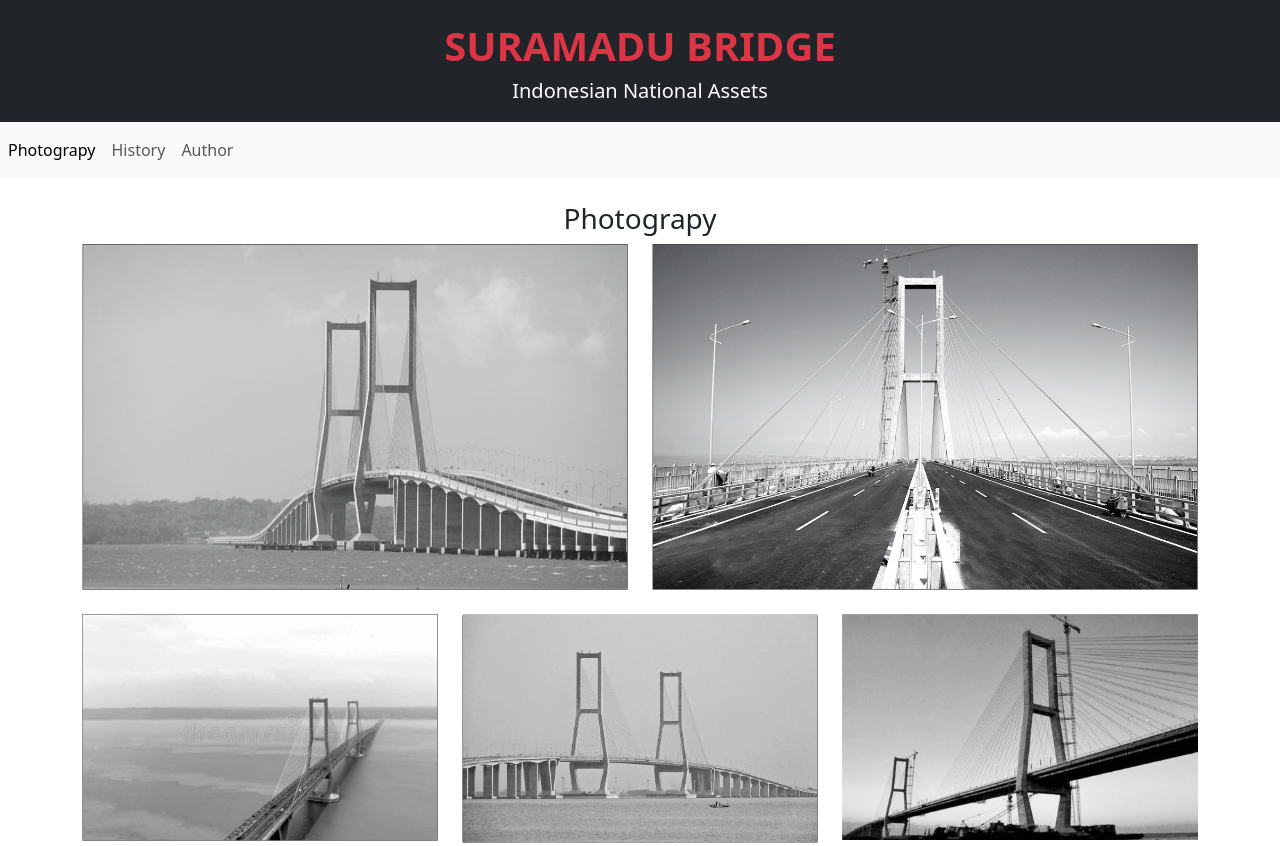
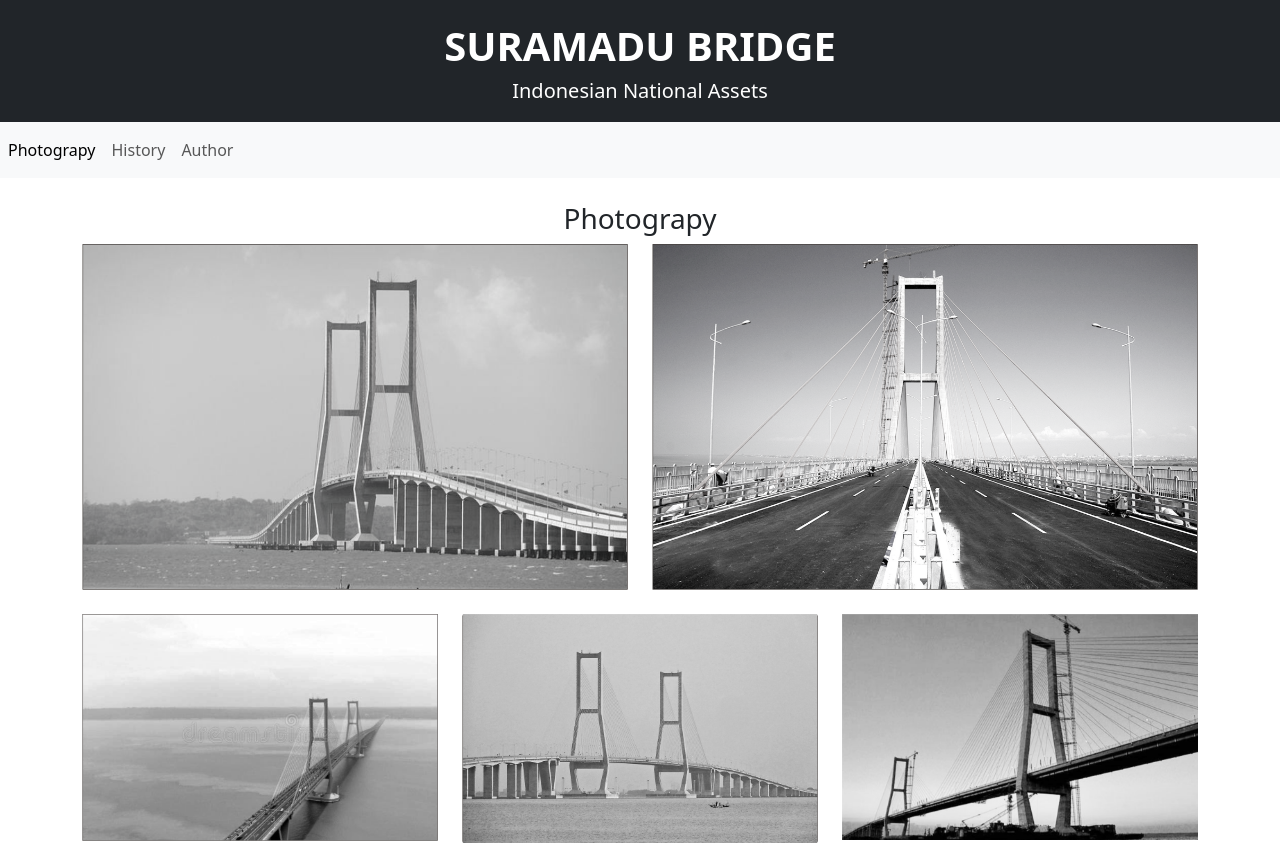
Before and after one commit to AmirMahmud03/Suramadu-Bridge, a plain HTML site: page index.html in a window 1280 px wide. Shown: the top 846 px of the page. Drawn offline with nearby package versions, Linux system fonts and the light colour scheme.

Commit message:
Update index.html

```diff
--- a/index.html
+++ b/index.html
@@ -9,7 +9,7 @@
   <body>
 
 
-    <div class="fw-bold p-3  text-bg-dark text-danger  fs-1 texts text-center "> SURAMADU BRIDGE <div class=" fw-lighter bg-dark text-white , fs-5 texts, text-center ">Indonesian National Assets</div> </div>
+    <div class="fw-bold p-3  text-bg-dark text-white  fs-1 texts text-center "> SURAMADU BRIDGE <div class=" fw-lighter bg-dark text-white , fs-5 texts, text-center ">Indonesian National Assets</div> </div>
 
     <nav class="navbar navbar-expand-lg bg-body-tertiary">
       <!-- <div class="container-fluid">
```
